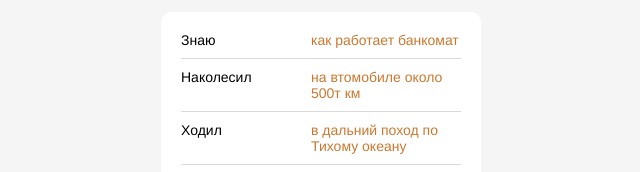
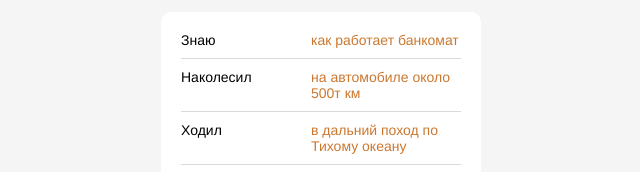
Before and after one commit to Mish-ok/Mish-ok.github.io, a plain HTML site: page index.html in a window 1280 px wide. Shown: the part 754-926 px from the top of the page, 319-959 px from the left. Drawn offline with Linux system fonts and the light colour scheme.

Commit message:
Update index.html

```diff
--- a/index.html
+++ b/index.html
@@ -37,7 +37,7 @@
           </li>
           <li class="links__link">
             <p class="links__title">Наколесил</p>
-            <a class="linsk__link">на втомобиле около 500т км</a>
+            <a class="linsk__link">на автомобиле около 500т км</a>
           </li>
           <li class="links__link">
             <p class="links__title">Ходил</p>
```
